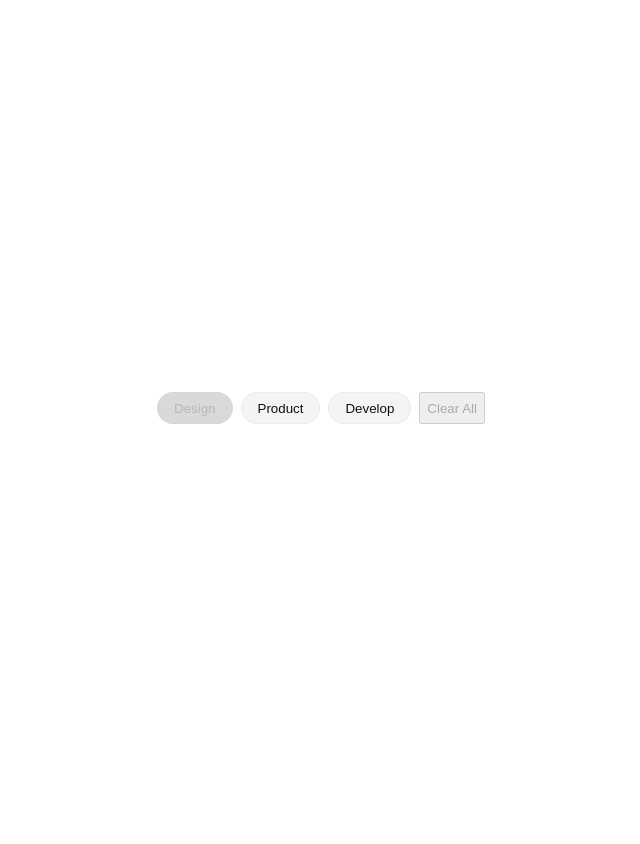
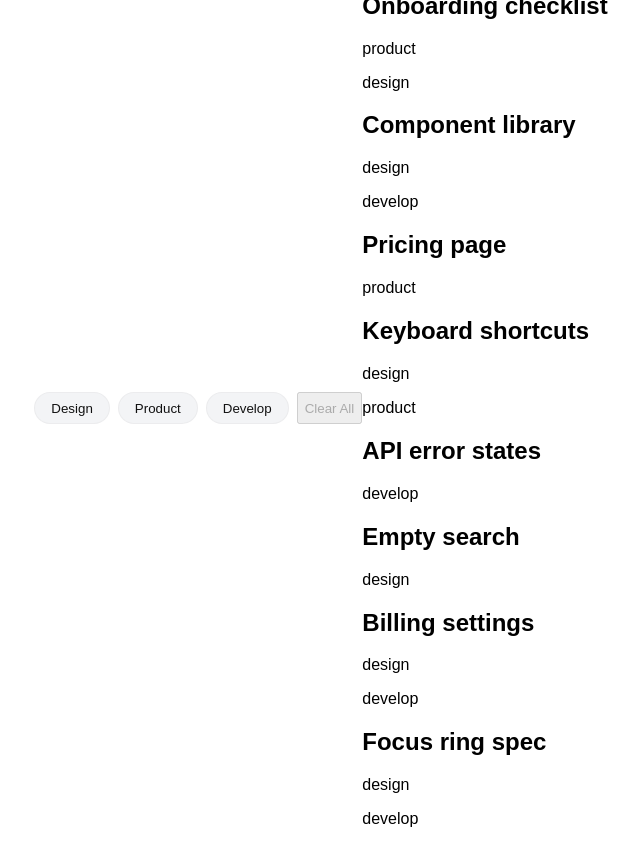
Before and after one commit to eleseeu1/filter-chips, a React (Vite) app: page / in a window 1280 px wide. Shown: the whole page, without its empty margins (319-959 px from the left). Before the commit the page ends 816 px from the top, so only its background shows below. Built offline with nearby package versions, Linux system fonts and the light colour scheme.

Commit message:
Update JSX native element from h3 to p

```diff
--- a/src/App.jsx
+++ b/src/App.jsx
@@ -6,10 +6,66 @@ export default function App() {
   const [selectedChips, setSelectedChips] = useState([])
 
   const chips = [
-    {id: "design", name: "Design", disabled: true},
+    {id: "design", name: "Design", disabled: false},
     {id: "product", name: "Product"},
     {id: "develop", name: "Develop"}
   ]
+
+  const cards = [
+    {
+      id: "card-1",
+      title: "Onboarding checklist",
+      tags: ["product","design"]
+    },
+    {
+      id: "card-2",
+      title: "Component library",
+      tags: ["design", "develop"]
+    },
+    {
+      id: "card-3",
+      title: "Pricing page",
+      tags: ["product"]
+    },
+    {
+      id: "card-4",
+      title: "Keyboard shortcuts",
+      tags: ["design", "product"]
+    },
+    {
+      id: "card-5",
+      title: "API error states",
+      tags: ["develop"]
+    },
+    {
+      id: "card-6",
+      title: "Empty search",
+      tags: ["design"]
+    },
+    {
+      id: "card-7",
+      title: "Billing settings",
+      tags: ["design", "develop"]
+    },
+    {
+      id: "card-8",
+      title: "Focus ring spec",
+      tags: ["design", "develop"]
+    }
+  ]
+
+  const renderedCards = cards.filter((card)=> {
+    if(selectedChips.length === 0) {
+      return true
+    } else {
+      for(let i = 0; i < card.tags.length; i++) {
+        if(selectedChips.includes(card.tags[i])) {
+          return true
+        }
+      }
+      return false
+    }
+  })
 
   function handleClick(id) {
     if(selectedChips.includes(id)) {
@@ -29,6 +85,7 @@ export default function App() {
   }
 
   return (
+    <>
       <div className="chips">
         {chips.map((chip)=>{
           return (
@@ -37,5 +94,20 @@ export default function App() {
         })}
         <button disabled = {selectedChips.length === 0 ? true : false} onClick = {clearAll}>Clear All</button>
       </div>
+      <div className='cards'>
+        {
+          renderedCards.map((card)=>{
+            return (
+              <div key = {card.id}>
+                <h2>{card.title}</h2>
+                {card.tags.map((tag)=>{
+                  return <p key= {tag}>{tag}</p>
+                })}
+              </div>
+            )
+          })
+        }
+      </div>
+    </>
   )
 }
```
Lines whose indentation alone changed are shown as unchanged.
